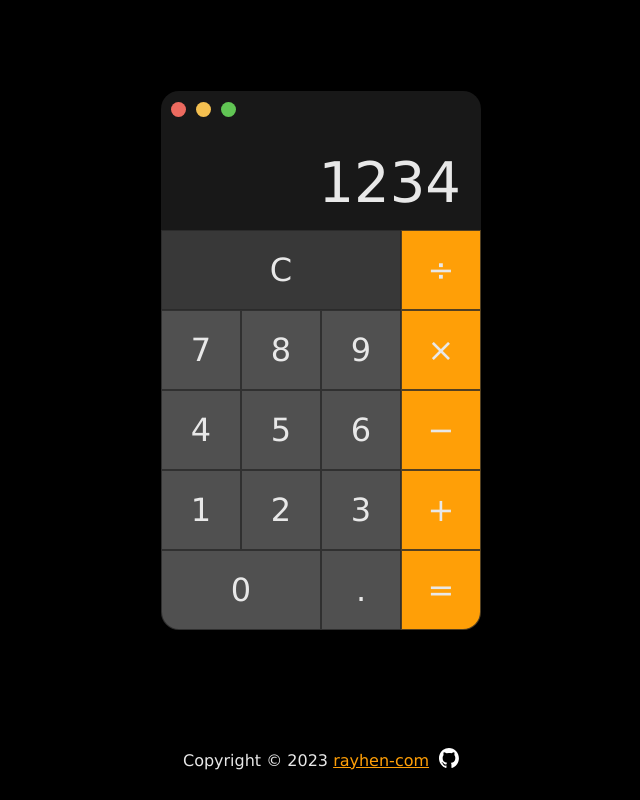
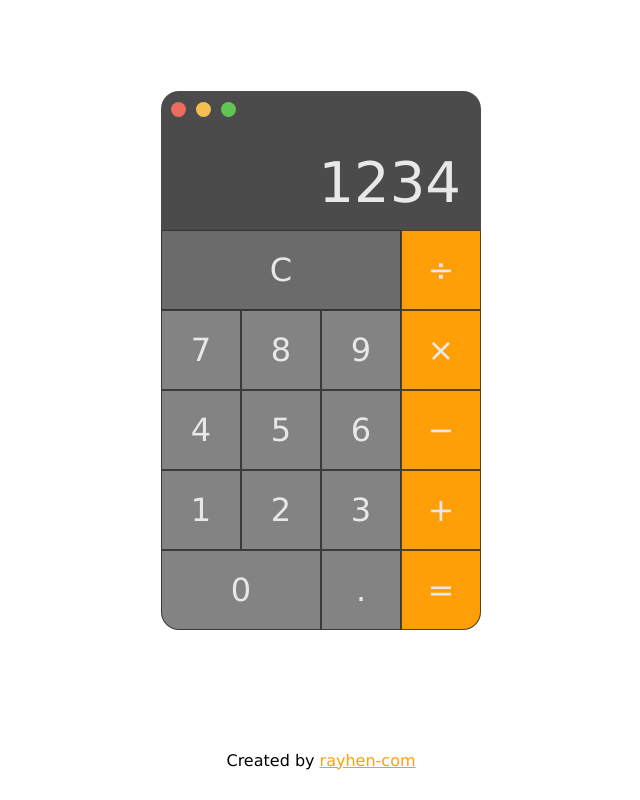
Before and after one commit to rayhen-com/calculator, a plain HTML site: page index.html in a window 1280 px wide. Shown: the whole page, without its empty margins (319-959 px from the left). Drawn offline with Linux system fonts and the light colour scheme.

Commit message:
Fix styling

```diff
--- a/index.html
+++ b/index.html
@@ -5,7 +5,7 @@
     <meta name="viewport" content="width=device-width, initial-scale=1.0">
     <link rel="stylesheet" href="style.css">
     <script src="main.js" defer></script>
-    <title>Document</title>
+    <title>Calculator</title>
 </head>
 <body>
 
@@ -50,16 +50,12 @@
     </div>
 
     <div id="footer">
-        <div id="footer-content">
-            Copyright ©
-            <script>
-              document.write(new Date().getFullYear())
-            </script>
-            <a href="https://github.com/rayhen-com" target="_blank" style="color: #FF9F07; text-decoration-line: underline;">rayhen-com</a>
-            </div>
-            <a href="https://github.com/rayhen-com" target="_blank">
-                <img src="images/github-mark-white.svg" alt="">
+        <div id="footer-content" style="color: #000000;">
+            Created by
+            <a href="https://github.com/rayhen-com" target="_blank" style="color: #FF9F07;">
+                rayhen-com
             </a>
+        </div>
     </div>
 
 </body>
--- a/style.css
+++ b/style.css
@@ -11,7 +11,7 @@ body {
     display: flex;
     flex-direction: column;
     align-items: center;
-    background-color: black;
+    /* background-color: #000000; */
     height: 100%;
 }
 
@@ -21,7 +21,6 @@ body {
     justify-content: center;
     min-width: 320px;
     height: 90vh;
-
 }
 
 #display {
@@ -118,6 +117,6 @@ button {
 }
 
 #footer img {
-    width: 20px;
+    width: 25px;
     margin-left: 10px;
 }
```
Also changed, not shown: images/Black-Github-Logo.png (added).
